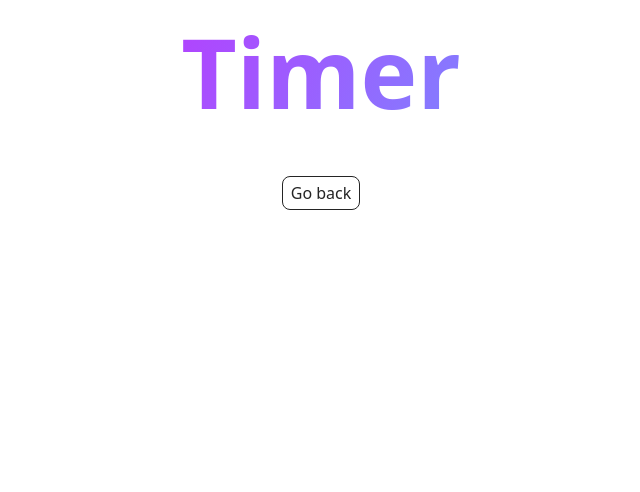
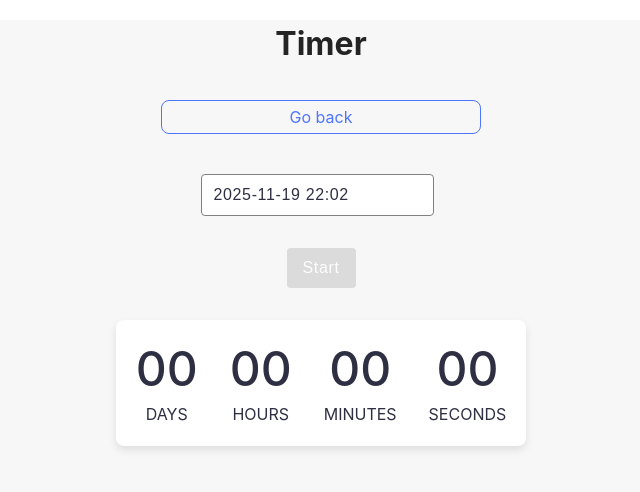
Before and after one commit to polinahrynishak/goit-js-hw-10, a website built with Vite: page src/1-timer.html in a window 1280 px wide. Shown: the whole page, without its empty margins (319-959 px from the left). Built offline with nearby package versions, Linux system fonts and the light colour scheme.

Commit message:
js-hw-10 timer

```diff
--- a/package.json
+++ b/package.json
@@ -17,6 +17,8 @@
   "author": "Alexander Repeta <alexander.repeta@gmail.com>",
   "license": "ISC",
   "dependencies": {
+    "flatpickr": "^4.6.13",
+    "izitoast": "^1.4.0",
     "vite-plugin-full-reload": "^1.2.0",
     "vite-plugin-html-inject": "^1.1.2"
   }
--- a/src/1-timer.html
+++ b/src/1-timer.html
@@ -21,6 +21,28 @@
         </h1>
         <load src="./partials/back-link.html" />
       </div>
+
+      <input type="text" id="datetime-picker" />
+      <button type="button" data-start>Start</button>
+
+      <div class="timer">
+        <div class="field">
+          <span class="value" data-days>00</span>
+          <span class="label">Days</span>
+        </div>
+        <div class="field">
+          <span class="value" data-hours>00</span>
+          <span class="label">Hours</span>
+        </div>
+        <div class="field">
+          <span class="value" data-minutes>00</span>
+          <span class="label">Minutes</span>
+        </div>
+        <div class="field">
+          <span class="value" data-seconds>00</span>
+          <span class="label">Seconds</span>
+        </div>
+      </div>
     </main>
     <script type="module" src="./js/1-timer.js"></script>
   </body>
--- a/src/css/styles.css
+++ b/src/css/styles.css
@@ -12,7 +12,7 @@
 
 /* Sections style */
 @import url('./header.css');
-@import url('./vite-promo.css');
 @import url('./badges.css');
 @import url('./back-link.css');
-@import url('./footer.css');
+@import url('./timer.css');
+@import url('./snackbar.css');
--- a/src/css/timer.css
+++ b/src/css/timer.css
@@ -0,0 +1,116 @@
+input {
+  margin-top: 20px;
+  margin-bottom: 32px;
+  font-family: 'Montserrat', sans-serif;
+  font-weight: 400;
+  font-size: 16px;
+  line-height: 1.5;
+  letter-spacing: 0.04em;
+  color: #2e2f42;
+}
+
+button {
+  font-family: 'Montserrat', sans-serif;
+  font-weight: 500;
+  font-size: 16px;
+  line-height: 1.5;
+  letter-spacing: 0.04em;
+  color: #989898;
+}
+
+body main {
+  font-family: -apple-system, BlinkMacSystemFont, 'Segoe UI', Roboto, Oxygen,
+    Ubuntu, Cantarell, 'Open Sans', 'Helvetica Neue', sans-serif;
+  background-color: #f7f7f7;
+  margin: 20px;
+  display: flex;
+  flex-direction: column;
+  align-items: center;
+}
+
+.box {
+  display: flex;
+}
+
+#datetime-picker {
+  padding: 8px 12px;
+  border: 1px solid #808080;
+  border-radius: 4px;
+  font-size: 16px;
+  margin-right: 8px;
+  transition: border-color 0.3s;
+}
+
+#datetime-picker:hover {
+  border-color: #000000;
+}
+
+#datetime-picker:disabled {
+  background-color: #fafafa;
+  color: #a0a0a0;
+}
+
+[data-start] {
+  padding: 8px 16px;
+  border: none;
+  border-radius: 4px;
+  font-size: 16px;
+  cursor: pointer;
+  color: white;
+  background-color: #4e75ff;
+  transition: background-color 0.3s, opacity 0.3s;
+}
+
+[data-start]:hover:not(:disabled) {
+  background-color: #6c8cff;
+}
+
+[data-start]:disabled {
+  background-color: #cfcfcf;
+  opacity: 0.7;
+  cursor: not-allowed;
+}
+
+.timer {
+  display: flex;
+  gap: 32px;
+  margin-top: 32px;
+  padding: 20px;
+  border-radius: 8px;
+  background-color: #ffffff;
+  box-shadow: 0 4px 8px rgba(0, 0, 0, 0.1);
+}
+
+.field {
+  display: flex;
+  flex-direction: column;
+  align-items: center;
+  text-align: center;
+}
+
+.value {
+  font-size: 48px;
+  font-weight: 500;
+  color: #2e2f42;
+  line-height: 1.2;
+}
+
+.label {
+  font-size: 16px;
+  font-weight: 400;
+  color: #2e2f42;
+  text-transform: uppercase;
+  margin-top: 4px;
+}
+
+.back-link {
+  display: block;
+  margin-bottom: 20px;
+  color: #4e75ff;
+  text-decoration: none;
+  font-size: 16px;
+}
+
+.back-link:hover {
+  text-decoration: underline;
+}
--- a/src/js/1-timer.js
+++ b/src/js/1-timer.js
@@ -0,0 +1,104 @@
+import flatpickr from 'flatpickr';
+
+import 'flatpickr/dist/flatpickr.min.css';
+
+import iziToast from 'izitoast';
+
+import 'izitoast/dist/css/iziToast.min.css';
+
+let userSelectedDate = null;
+
+const startBtn = document.querySelector('[data-start]');
+startBtn.disabled = true;
+const dateInput = document.querySelector('#datetime-picker');
+
+const timer = {
+  deadline: null,
+  intervalId: null,
+  refs: {
+    days: document.querySelector('[data-days]'),
+    hours: document.querySelector('[data-hours]'),
+    minutes: document.querySelector('[data-minutes]'),
+    seconds: document.querySelector('[data-seconds]'),
+  },
+
+  start() {
+    if (!this.deadline) return;
+
+    this.intervalId = setInterval(() => {
+      const diff = this.deadline - Date.now();
+
+      if (diff <= 0) {
+        this.stop();
+
+        return;
+      }
+
+      const { days, hours, minutes, seconds } = this.convertMs(diff);
+
+      this.refs.days.textContent = this.pad(days);
+      this.refs.hours.textContent = this.pad(hours);
+      this.refs.minutes.textContent = this.pad(minutes);
+      this.refs.seconds.textContent = this.pad(seconds);
+    }, 1000);
+
+    startBtn.disabled = true;
+    dateInput.disabled = true;
+  },
+
+  stop() {
+    clearInterval(this.intervalId);
+    dateInput.disabled = false;
+    startBtn.disabled = true;
+  },
+
+  convertMs(ms) {
+    // Number of milliseconds per unit of time
+    const second = 1000;
+    const minute = second * 60;
+    const hour = minute * 60;
+    const day = hour * 24;
+
+    // Remaining days
+    const days = Math.floor(ms / day);
+    // Remaining hours
+    const hours = Math.floor((ms % day) / hour);
+    // Remaining minutes
+    const minutes = Math.floor(((ms % day) % hour) / minute);
+    // Remaining seconds
+    const seconds = Math.floor((((ms % day) % hour) % minute) / second);
+
+    return { days, hours, minutes, seconds };
+  },
+
+  pad(value) {
+    return String(value).padStart(2, '0');
+  },
+};
+
+flatpickr('#datetime-picker', {
+  enableTime: true,
+  time_24hr: true,
+  defaultDate: new Date(),
+  minuteIncrement: 1,
+  onClose(selectedDates) {
+    userSelectedDate = selectedDates[0];
+
+    if (userSelectedDate <= Date.now()) {
+      iziToast.show({
+        message: 'Please choose a date in the future',
+      });
+      startBtn.disabled = true;
+      userSelectedDate = null;
+    } else {
+      startBtn.disabled = false;
+    }
+  },
+});
+
+startBtn.addEventListener('click', () => {
+  if (!userSelectedDate) return;
+
+  timer.deadline = userSelectedDate;
+  timer.start();
+});
```
Also changed, not shown: 1 other file.
